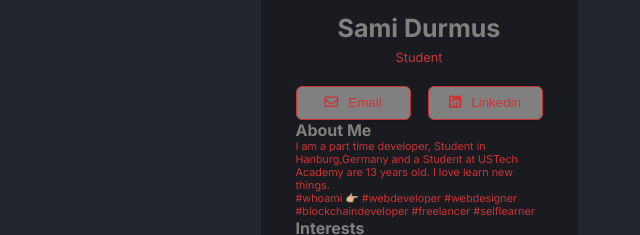
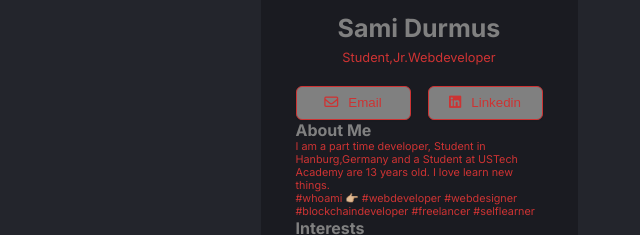
Before and after one commit to cool357357/final__sami.durmus, a plain HTML site: page index.html in a window 1280 px wide. Shown: the part 414-649 px from the top of the page, 221-861 px from the left. Drawn offline with Linux system fonts and the light colour scheme.

Commit message:
ffffinall

```diff
--- a/index.html
+++ b/index.html
@@ -24,7 +24,7 @@
         <div class="bcard__body">
           <div class="bcard__heading-wrapper">
             <h1 class="bcard__name">Sami Durmus</h1>
-            <h2 class="bcard__title">Student</h2>
+            <h2 class="bcard__title">Student,Jr.Webdeveloper</Jr></h2>
             <div class="bcard__website">
               <a
                 style="
```
